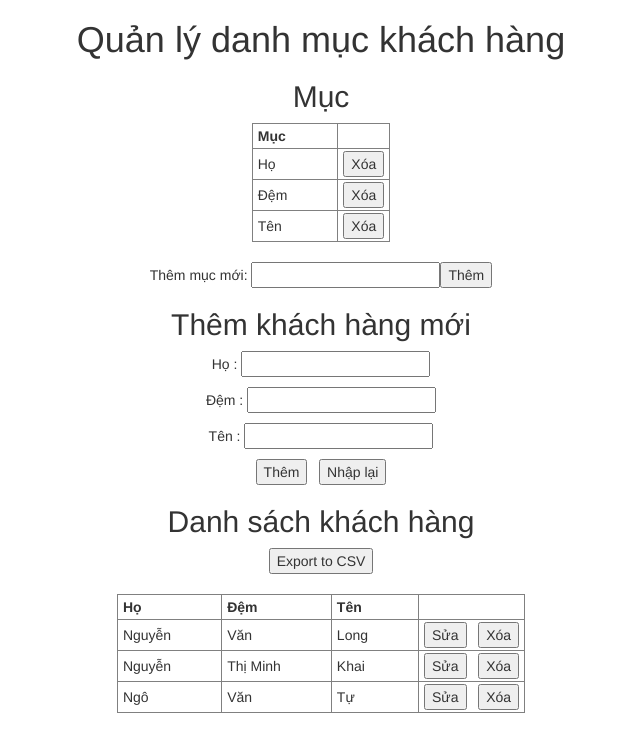
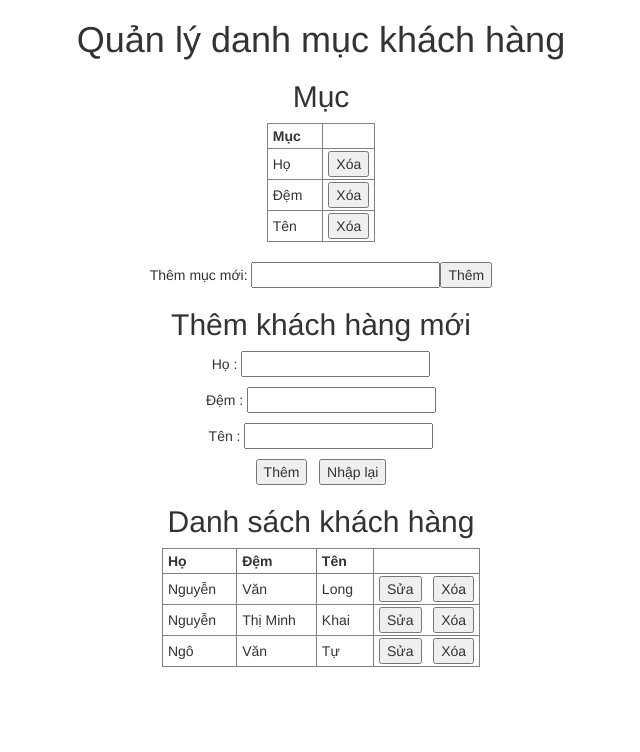
Before and after one commit to vucu/table-export-webapp, an Angular app: page /table in a window 1280 px wide. Shown: the top 752 px of the page, without its empty margins (319-959 px from the left). Built offline with nearby package versions, Linux system fonts and the light colour scheme.

Commit message:
minor edit

```diff
--- a/src/app/pages/table/table.component.css
+++ b/src/app/pages/table/table.component.css
@@ -1,8 +1,8 @@
 th {
-  padding: 2px 50px 2px 5px;
+  padding: 2px 20px 2px 5px;
   text-align: left;
 }
 
 td {
-  padding: 2px 50px 2px 5px;
+  padding: 2px 20px 2px 5px;
 }
--- a/src/app/pages/table/table.component.html
+++ b/src/app/pages/table/table.component.html
@@ -29,8 +29,6 @@
   </p>
 
   <h2>Danh sách khách hàng</h2>
-  <button (click)="exportToCsv()">Export to CSV</button>
-  <br><br>
   <table border="1">
     <tr>
       <th *ngFor="let field of fields">{{field}}</th>
--- a/src/app/pages/table/table.component.ts
+++ b/src/app/pages/table/table.component.ts
@@ -69,6 +69,7 @@ export class TableComponent implements OnInit {
       let fieldValue:string = this.newCustomerData[i];
       this.customerData.updateField(id,fieldName,fieldValue);
     }
+    this.newCustomerData = [];
   }
 
   resetNewCustomerInput() {
```
